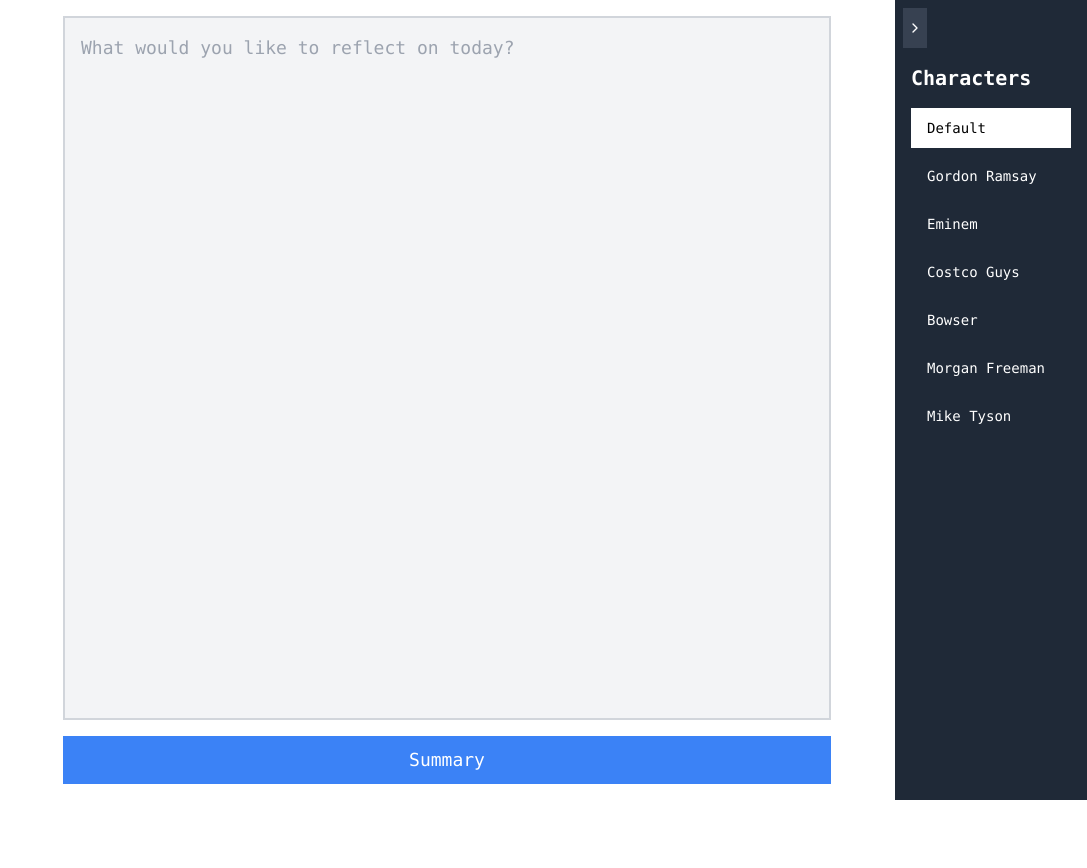
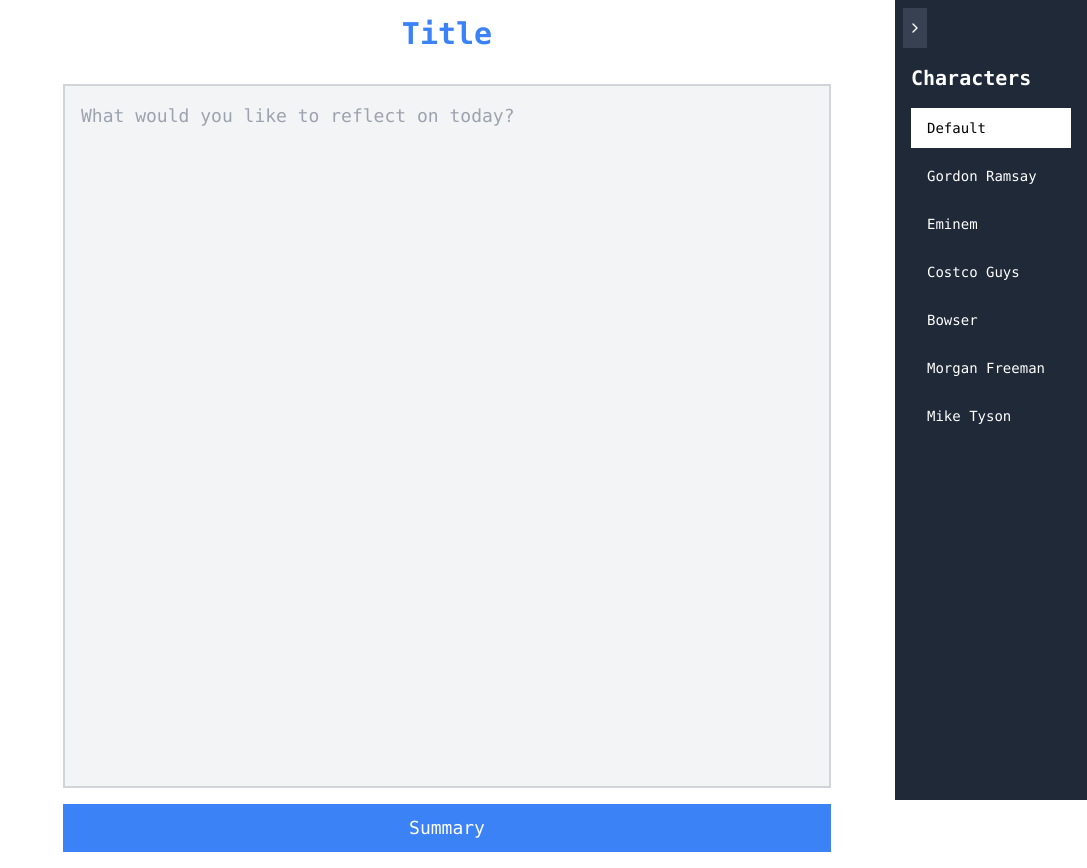
Before and after one commit to matt4tch/Moodify, a Next.js app: page / in a window 1280 px wide. Shown: the whole page, without its empty margins (193-1280 px from the left). Before the commit the page ends 800 px from the top, so only its background shows below. Built offline with nearby package versions, Linux system fonts and the light colour scheme.

Commit message:
added title

```diff
--- a/app/page.tsx
+++ b/app/page.tsx
@@ -33,10 +33,17 @@ export default function AIPromptChat() {
   };
 
   return (
-    <div className="flex h-screen font-mono">
+    <div className="font-mono h-screen flex flex-col">
+      {/* Title Section */}
+      <header className=" text-blue-500 text-center py-4">
+        <h1 className="text-3xl font-bold">Title</h1>
+      </header>
+
+      {/* Main Layout */}
+      <div className="flex flex-grow">
         {/* Left Section: Only Render if Not "Default" */}
         {selectedCharacter !== 'Default' && (
-        <div className="w-1/6 bg-white-100 flex flex-col items-center justify-center">
+          <div className="w-1/6 bg-gray-100 flex flex-col items-center justify-center">
             {currentCharacter?.imageUrl && (
               <>
                 <img
@@ -83,5 +90,6 @@ export default function AIPromptChat() {
           selectedCharacter={selectedCharacter}
         />
       </div>
+    </div>
   );
 }
```
Lines whose indentation alone changed are shown as unchanged.
